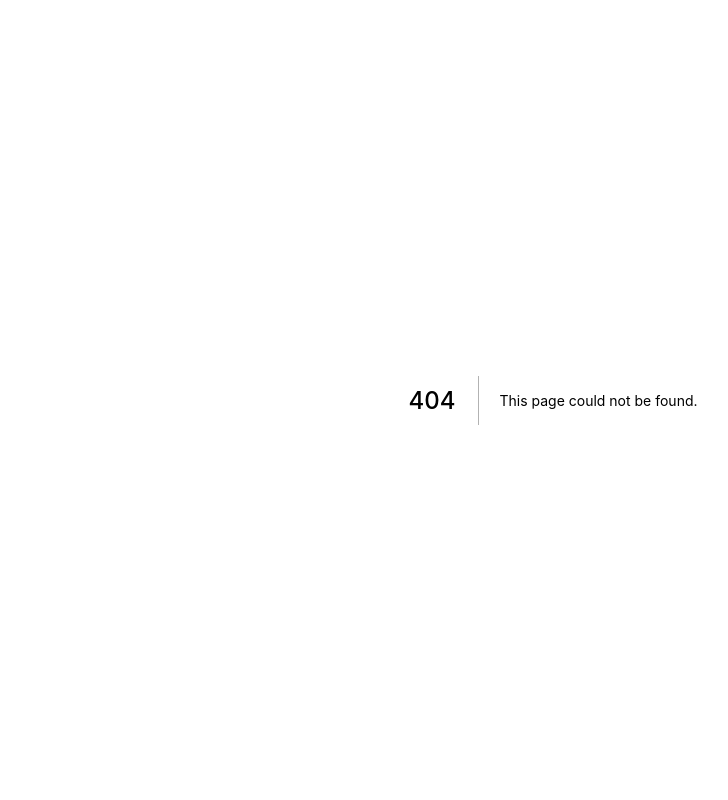
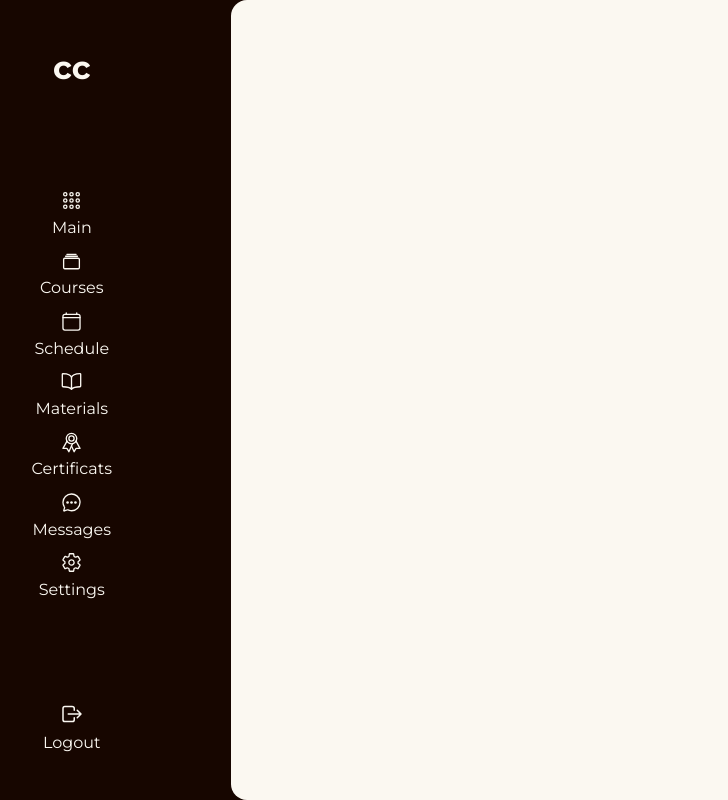
Before and after one commit to asi-isa/chemchem, a Next.js app: page /dashboard in a window 1280 px wide. Before the commit this address had no page. Shown: the whole page, without its empty margins (87-815 px from the left). Built offline with nearby package versions, Linux system fonts and the light colour scheme.

Commit message:
dashboard sidemenu scaffold, IconTitle

```diff
--- /dev/null
+++ b/comps/icon/IconTitle.module.css
@@ -0,0 +1,27 @@
+.icon_con {
+  display: flex;
+  flex-direction: column;
+  align-items: center;
+  cursor: pointer;
+  -webkit-tap-highlight-color: transparent;
+}
+
+.icon_text {
+  margin-top: 0.42rem;
+}
+
+.hover_dot {
+  height: 0px;
+  width: 0px;
+  /* padding-top: 6px; */
+  border-radius: 6px;
+  background: white;
+  transition: height 0.5s ease-in-out, width 0.5s ease-in-out;
+}
+
+.hover_dot_active {
+  padding-top: 6px;
+  height: 6px;
+  width: 6px;
+  border-radius: 6px;
+}
--- /dev/null
+++ b/comps/icon/IconTitle.tsx
@@ -0,0 +1,31 @@
+import React, { useState } from "react";
+import { motion } from "framer-motion";
+
+import styles from "./IconTitle.module.css";
+
+interface IconTitleProps {
+  Icon: JSX.Element;
+  title: string;
+}
+
+export default function IconTitle({ Icon, title }: IconTitleProps) {
+  const [isHovering, setIsHovering] = useState(false);
+
+  return (
+    <motion.div
+      className={styles.icon_con}
+      onHoverStart={() => setIsHovering(true)}
+      onHoverEnd={() => setTimeout(() => setIsHovering(false), 100)}
+    >
+      {Icon}
+
+      <p className={styles.icon_text}>{title}</p>
+
+      <div
+        className={`${styles.hover_dot} ${
+          isHovering && styles.hover_dot_active
+        }`}
+      />
+    </motion.div>
+  );
+}
--- /dev/null
+++ b/pages/dashboard.tsx
@@ -0,0 +1,51 @@
+import React from "react";
+import { motion } from "framer-motion";
+import {
+  IoLogOutOutline,
+  IoCalendarClearOutline,
+  IoBookOutline,
+  IoAlbumsOutline,
+  IoAppsOutline,
+  IoRibbonOutline,
+  IoChatbubbleEllipsesOutline,
+  IoSettingsOutline,
+} from "react-icons/io5";
+
+import styles from "../styles/Dashboard.module.css";
+import IconTitle from "../comps/icon/IconTitle";
+
+export default function Dashboard() {
+  return (
+    <div className={styles.con}>
+      <motion.div
+        initial={{ width: "0vw" }}
+        animate={{ width: "33vw" }}
+        transition={{ duration: 1 }}
+        className={styles.side_menu}
+      >
+        <h1 className={styles.firma}>cc</h1>
+
+        <div className={styles.middle_icons}>
+          <IconTitle Icon={<IoAppsOutline size={21} />} title="Main" />
+          <IconTitle Icon={<IoAlbumsOutline size={21} />} title="Courses" />
+          <IconTitle
+            Icon={<IoCalendarClearOutline size={21} />}
+            title="Schedule"
+          />
+          <IconTitle Icon={<IoBookOutline size={21} />} title="Materials" />
+          <IconTitle Icon={<IoRibbonOutline size={21} />} title="Certificats" />
+          <IconTitle
+            Icon={<IoChatbubbleEllipsesOutline size={21} />}
+            title="Messages"
+          />
+          <IconTitle Icon={<IoSettingsOutline size={21} />} title="Settings" />
+        </div>
+
+        <IconTitle Icon={<IoLogOutOutline size={24} />} title="Logout" />
+      </motion.div>
+      <div className={styles.main}>
+        <h1 className={styles.title}></h1>
+      </div>
+    </div>
+  );
+}
--- /dev/null
+++ b/styles/Dashboard.module.css
@@ -0,0 +1,34 @@
+.con {
+  min-height: 100vh;
+  background-color: #170600;
+  display: flex;
+  overflow: hidden;
+}
+
+.side_menu {
+  display: flex;
+  flex-direction: column;
+  justify-content: space-between;
+  color: #fbf8f1;
+  padding: 3rem 0;
+}
+
+.firma {
+  text-align: center;
+}
+
+.middle_icons {
+  height: 60%;
+  display: flex;
+  flex-direction: column;
+  justify-content: space-around;
+}
+
+.main {
+  overflow: hidden;
+  width: 100vw;
+  border-top-left-radius: 1rem;
+  border-bottom-left-radius: 1rem;
+  background-color: #fbf8f1;
+  word-break: keep-all;
+}
```
